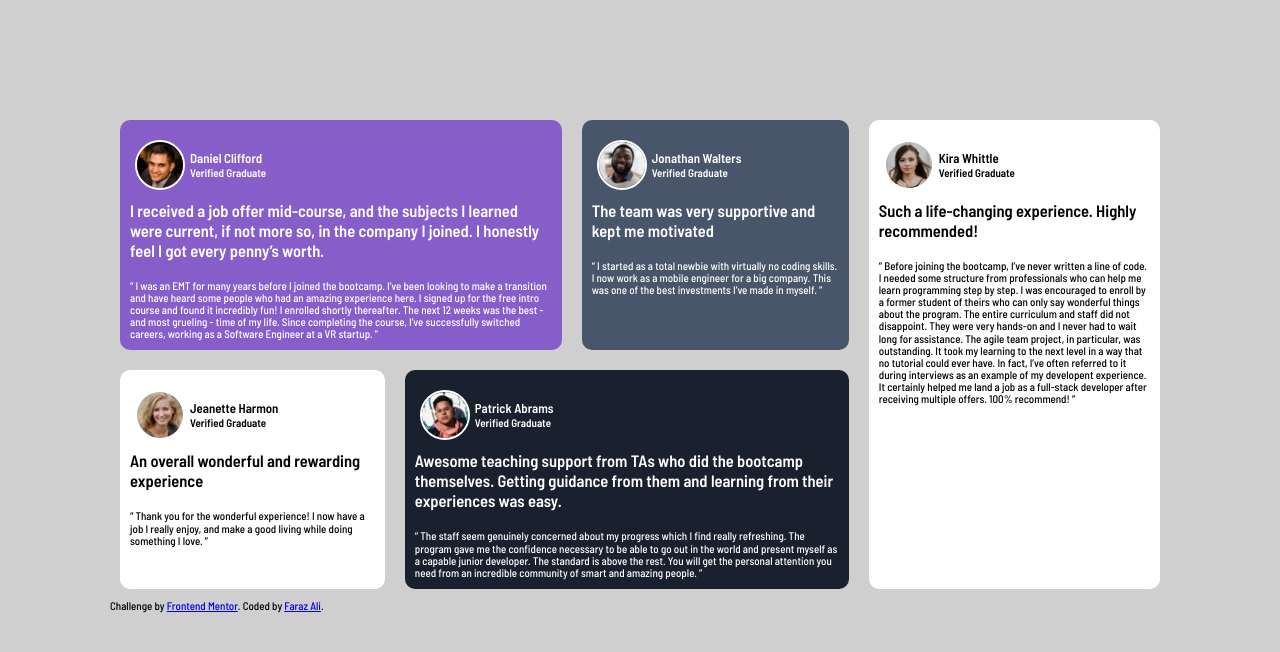
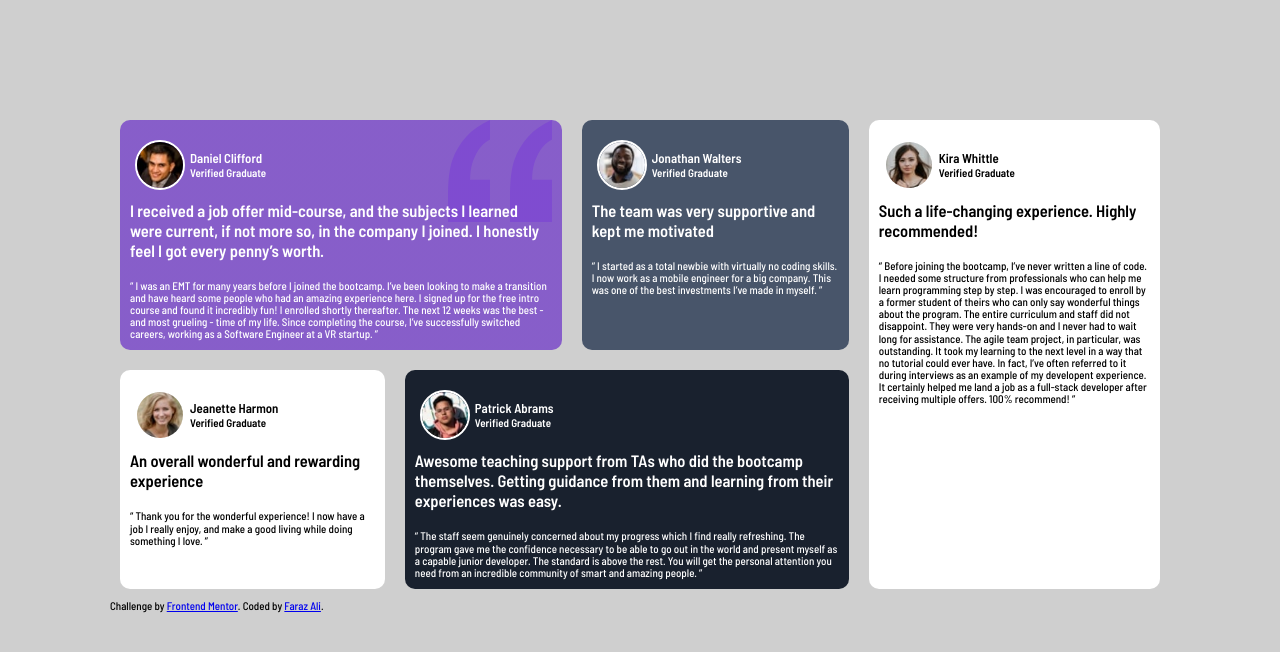
Before and after one commit to farazali00/Testimonials, a plain HTML site: page index.html in a window 1280 px wide. Drawn offline with Linux system fonts and the light colour scheme.

Commit message:
Update index.html

```diff
--- a/index.html
+++ b/index.html
@@ -12,7 +12,7 @@
 
   <div class="container violet">
     <div class="quote">
-      <img src="images/bg-pattern-quotation.svg" alt="">
+      <img src="bg-pattern-quotation.svg" alt="">
     </div>
     <div class="profile">
       <img src="image-daniel.jpg" alt="Daniel">
```
